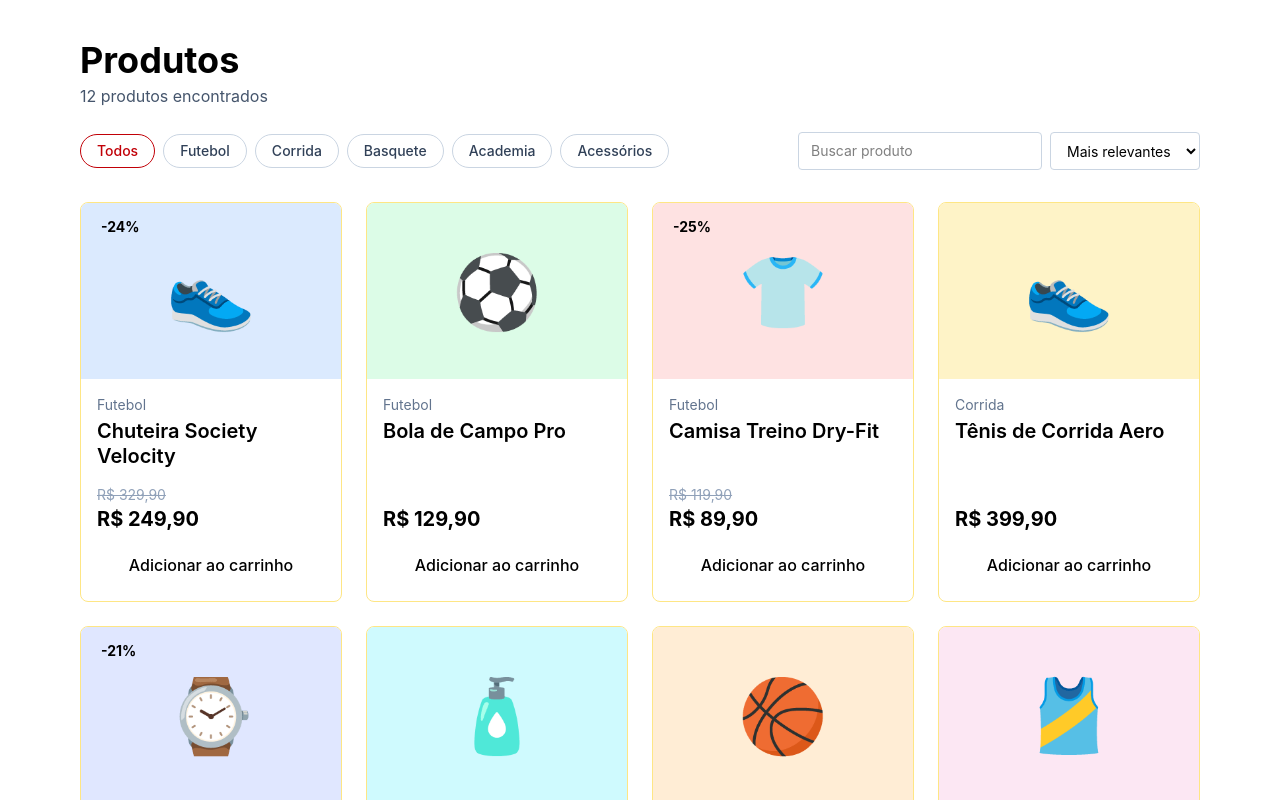
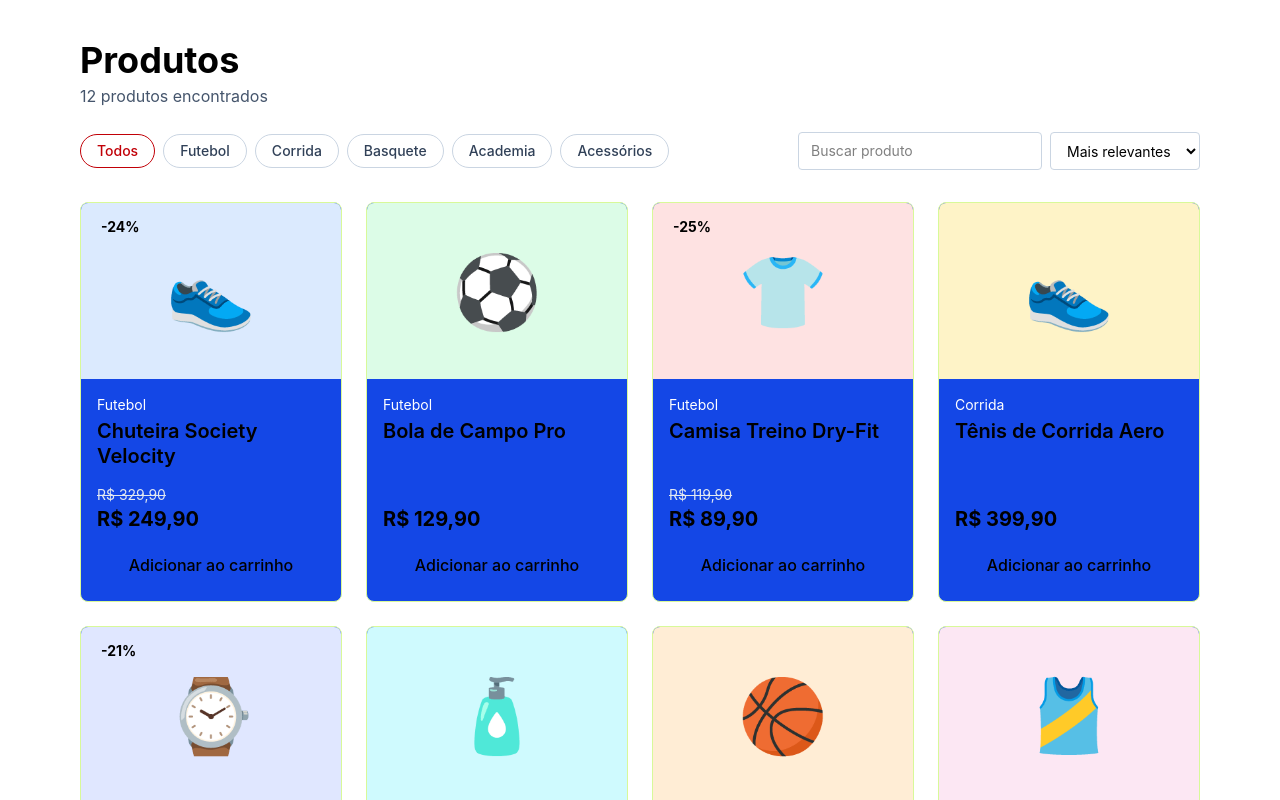
Before and after one commit to CP-22-10-Fiap-Organization/main-repo, a React (Vite) app: page / in a window 1280 px wide. Shown: the top 800 px of the page. Built offline with nearby package versions, Linux system fonts and the light colour scheme.

Commit message:
style: estilizando o card de forma a condizer com a paleta de cores

```diff
--- a/src/components/Card-produtos.jsx
+++ b/src/components/Card-produtos.jsx
@@ -11,7 +11,7 @@ export default function Card({ produto, onAdicionar }) {
         : null;
 
     return (
-        <article className="flex flex-col overflow-hidden rounded-lg border border-amber-200 bg-white">
+        <article className="flex flex-col overflow-hidden rounded-lg border border-lime-200 bg-blue-700">
             <div
                 className="relative flex h-44 items-center justify-center text-7xl"
                 style={{ backgroundColor: cor }}
@@ -26,14 +26,14 @@ export default function Card({ produto, onAdicionar }) {
             </div>
 
             <div className="flex flex-1 flex-col gap-1 p-4">
-                <span className="text-sm text-slate-500">{categoria}</span>
+                <span className="text-sm text-white">{categoria}</span>
                 <h3 className="font-display text-xl font-semibold leading-tight">
                     {nome}
                 </h3>
 
                 <div className="mt-auto pt-3">
                     {precoAntigo && (
-                        <p className="text-sm text-slate-400 line-through">
+                        <p className="text-sm text-slate-200 line-through">
                             {formatarPreco(precoAntigo)}
                         </p>
                     )}
```
